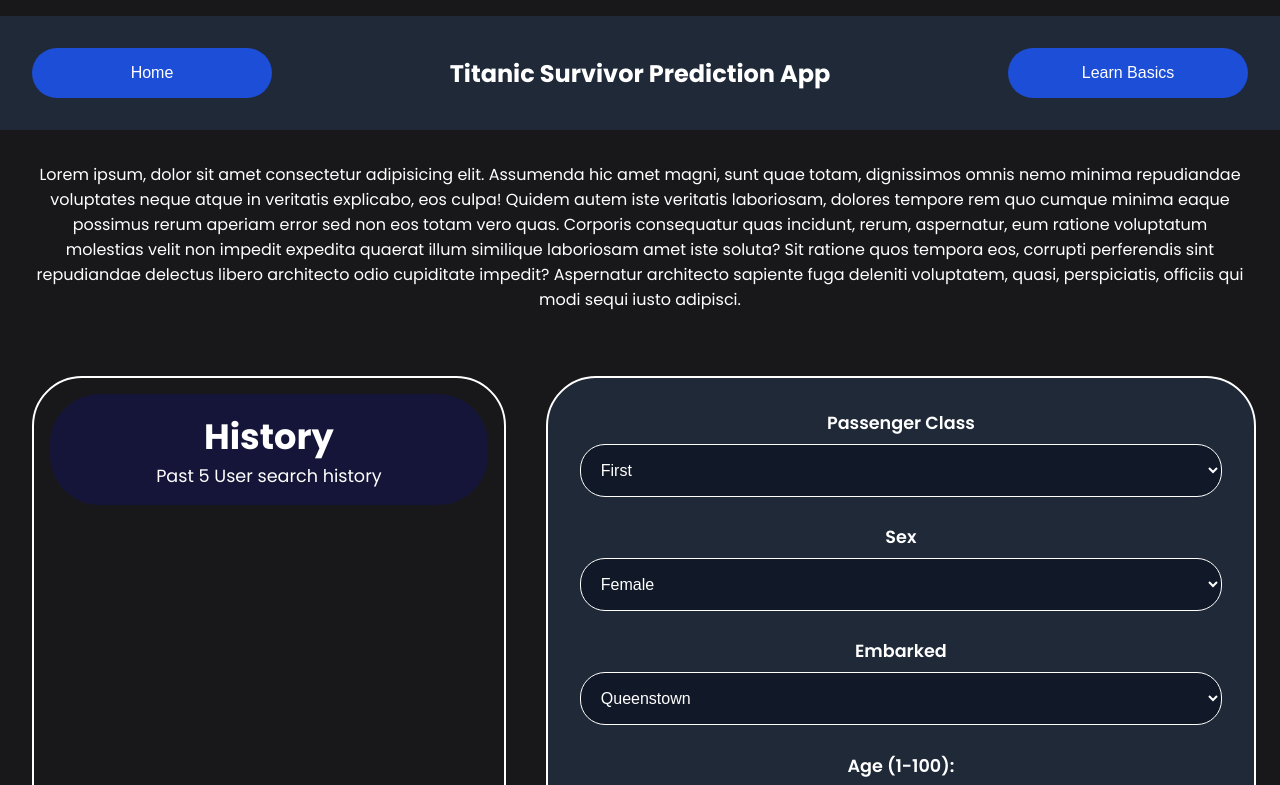
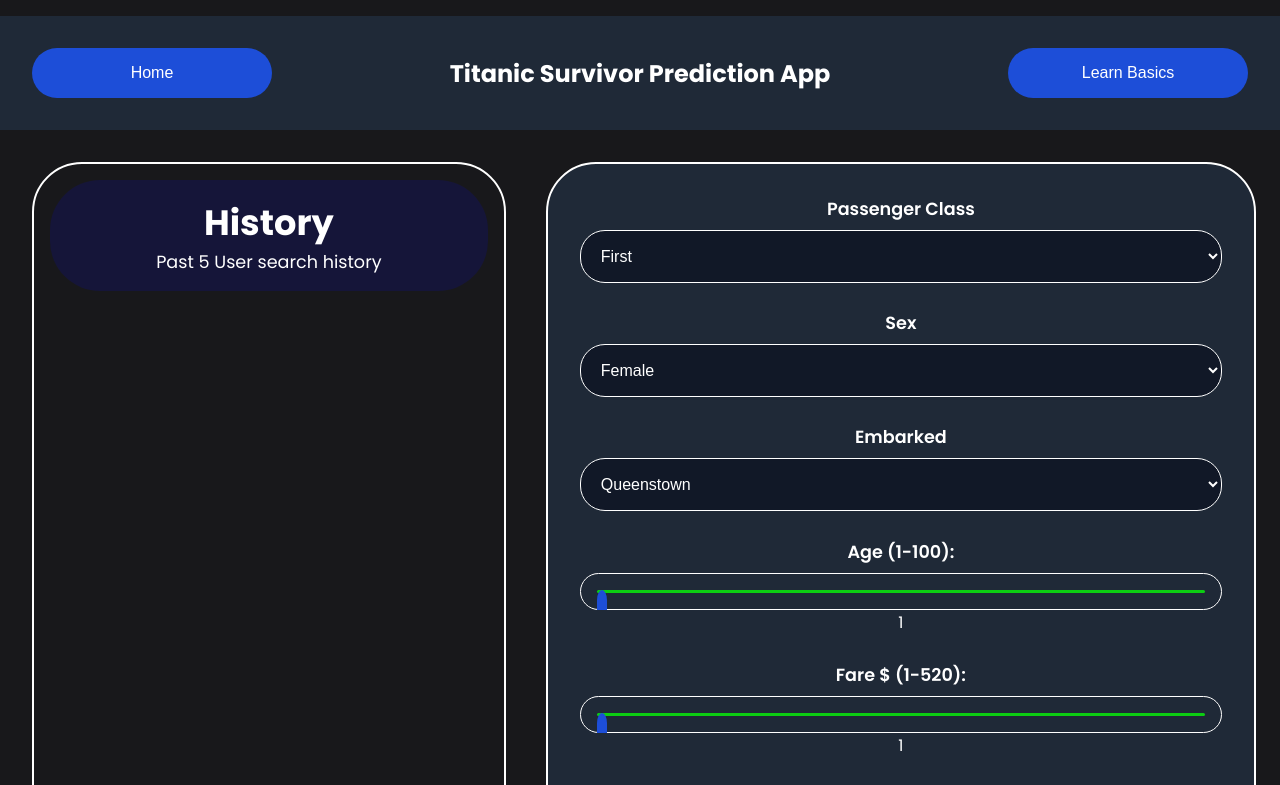
Before and after one commit to nemish493/SWE_Titanic_survial_model, a Vue app in the folder vue-frontend/: page /predict in a window 1280 px wide. Shown: the top 785 px of the page. Built offline with nearby package versions, Linux system fonts and the light colour scheme.

Commit message:
UI/UX update for prediction page - history and result display

```diff
--- a/vue-frontend/src/components/PredictPage.vue
+++ b/vue-frontend/src/components/PredictPage.vue
@@ -8,30 +8,29 @@
       </nav>
     </header>
 
-    <div class="explain">
-      Lorem ipsum, dolor sit amet consectetur adipisicing elit. Assumenda hic amet magni, sunt quae totam, dignissimos
-      omnis nemo minima repudiandae voluptates neque atque in veritatis explicabo, eos culpa! Quidem autem iste
-      veritatis laboriosam, dolores tempore rem quo cumque minima eaque possimus rerum aperiam error sed non eos totam
-      vero quas. Corporis consequatur quas incidunt, rerum, aspernatur, eum ratione voluptatum molestias velit non
-      impedit expedita quaerat illum similique laboriosam amet iste soluta? Sit ratione quos tempora eos, corrupti
-      perferendis sint repudiandae delectus libero architecto odio cupiditate impedit? Aspernatur architecto sapiente
-      fuga deleniti voluptatem, quasi, perspiciatis, officiis qui modi sequi iusto adipisci.
-    </div>
-
     <main>
       <div class="history">
         <div class="header">
           <h1>History</h1>
           <p>Past 5 User search history</p>
         </div>
+
+
         <div class="display" v-if="history.length">
-          <div v-for="(entry, index) in history" :key="index">
+          <!--  -->
+          <div class="details" v-for="(entry, index) in history" :key="index">
             <div>Passenger Class: {{ entry.pclass }} , Sex: {{ entry.sex }} , Age: {{ entry.age }} , Fare: {{ entry.fare }} , Travelled alone: {{ entry.traveled_alone }} , Embarked: {{ entry.embarked }} , Model: {{ entry.model }} , Result: {{ entry.result }}
             </div>
-            <br>
+            <!-- <div>Passenger Class: First , Sex: Male , Age: 16 , Fare: 200$ , Travelled alone: No , Embarked: Haryana , Model: KNN ,
+            </div>
+            <div>
+              Result: Passenger will survive
+            </div> -->
           </div>
         </div>
       </div>
+
+
       <div class="form">
         <form @submit.prevent="submitForm" class="form-container">
           <div class="form-group">
@@ -105,8 +104,9 @@
 
           </div>
 
-          <div v-if="result !== null">
-          <h3>Result:</h3>
+
+          <div class="result"  v-if="result !== null">
+          <h3>Result</h3>
           <span >{{ ans }}</span>
          </div>
         </form>
@@ -260,6 +260,12 @@
   font-size: 1.1rem;
 }
 
+.display .details{
+  padding: 1rem;
+  background-color: rgba(0, 0, 255, 0.128);
+  border-radius: 20px;
+}
+
 .history .display {
   padding: 1rem;
   margin: 1rem;
@@ -383,4 +389,14 @@
   align-items: center;
   justify-content: space-around;
 }
+
+.result{
+  padding: 1rem;
+  background-color: #111827;
+  border-radius: 1rem;
+}
+
+.result h3{
+  color: #0ccd12;
+}
 </style>
```
Also changed, not shown: 72 other files (tests, documents, lock files or other folders).
